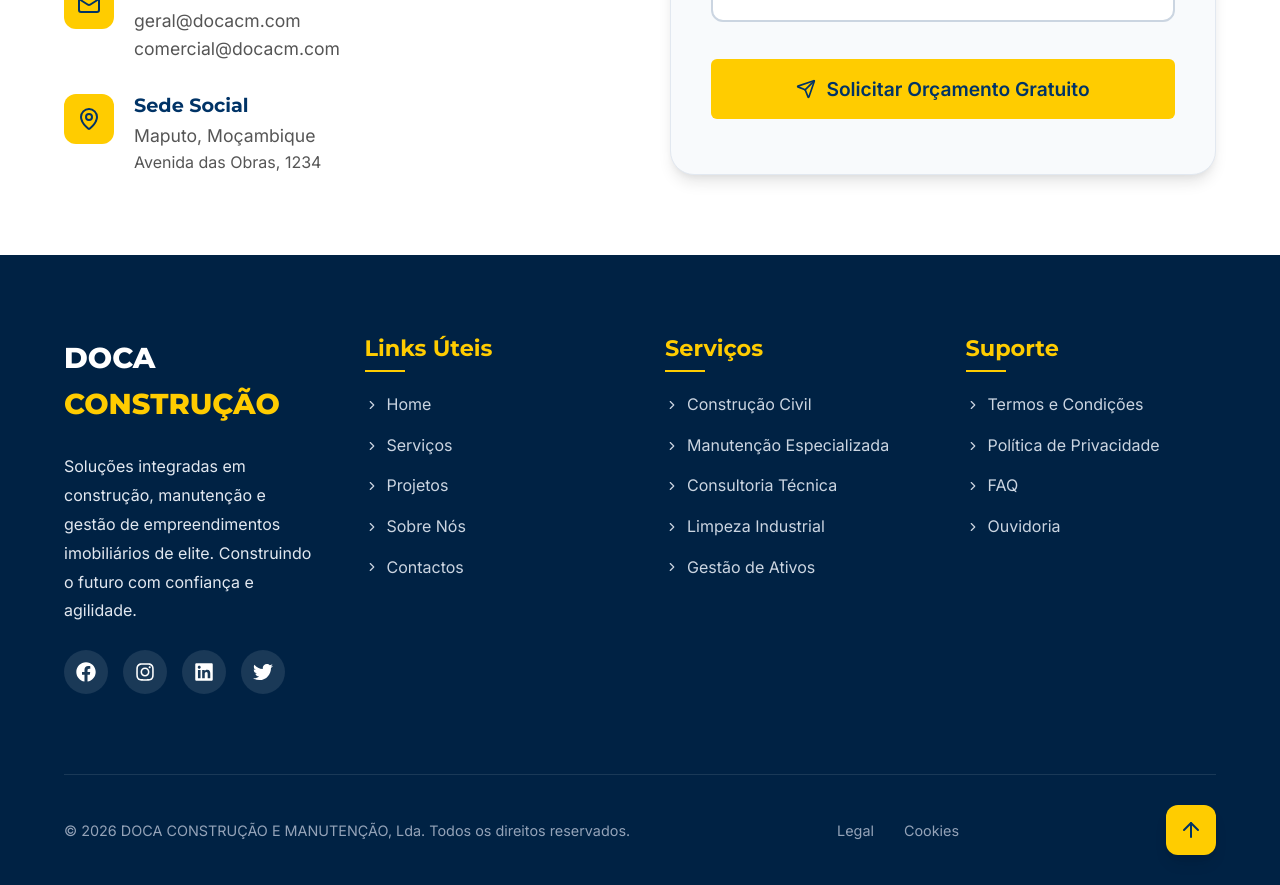
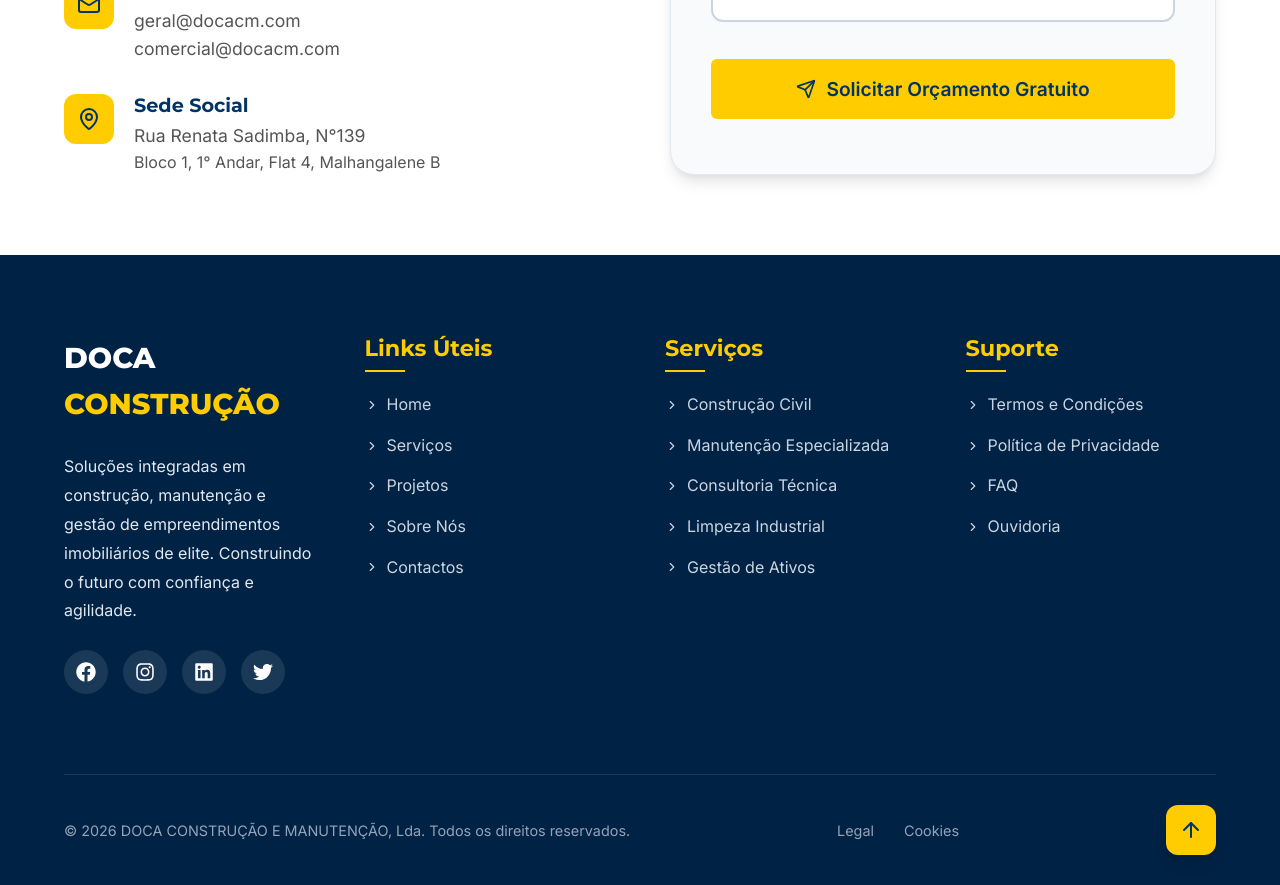
Before and after one commit to afonsoDomingos/doca, a React (Vite) app: page / in a window 1280 px wide. Shown: the part 4960-5845 px from the top of the page. Built offline with nearby package versions, Linux system fonts and the light colour scheme.

Commit message:
fix(address): update address to Rua Renata Sadimba

```diff
--- a/src/components/Contact.jsx
+++ b/src/components/Contact.jsx
@@ -59,8 +59,8 @@ const Contact = () => {
                 </div>
                 <div>
                   <h4 style={{ fontSize: '1.2rem', color: 'var(--primary-blue)', marginBottom: '5px' }}>Sede Social</h4>
-                  <p style={{ fontSize: '1.1rem', color: 'var(--text-muted)' }}>Maputo, Moçambique</p>
-                  <p style={{ fontSize: '1rem', color: 'var(--text-muted)' }}>Avenida das Obras, 1234</p>
+                  <p style={{ fontSize: '1.1rem', color: 'var(--text-muted)' }}>Rua Renata Sadimba, N°139</p>
+                  <p style={{ fontSize: '1rem', color: 'var(--text-muted)' }}>Bloco 1, 1° Andar, Flat 4, Malhangalene B</p>
                 </div>
               </li>
             </ul>
```
